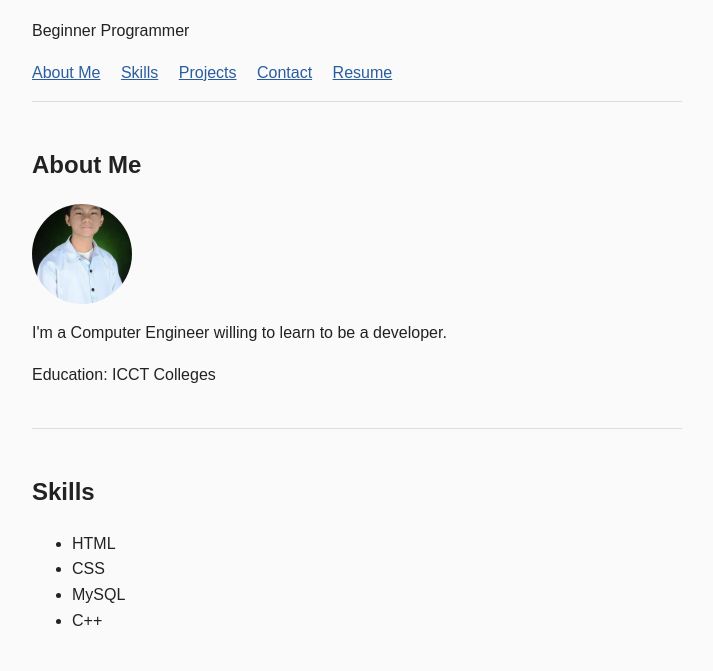
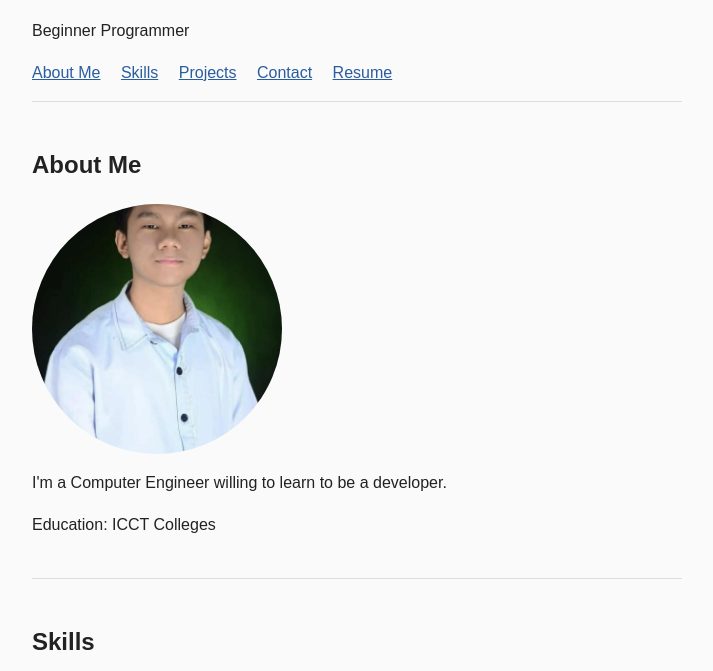
Before and after one commit to AbsoluteDev001/AbsoluteDev001.github.io, a plain HTML site: page index.html in a window 1280 px wide. Shown: the part 124-795 px from the top of the page, without its empty margins (283-996 px from the left). Drawn offline with Linux system fonts and the light colour scheme.

Commit message:
Resize profile picture dimensions to 250px
Increased the size of the profile picture to 250x250 pixels.

```diff
--- a/style.css
+++ b/style.css
@@ -68,8 +68,8 @@ footer {
 
 /* Profile picture: a small circle */
 .profile-pic {
-  width: 100px;
-  height: 100px;
+  width: 250px;
+  height: 250px;
   border-radius: 50%;     /* 50% turns a square into a circle */
   object-fit: cover;      /* crops the photo instead of stretching it */
   display: block;
```
